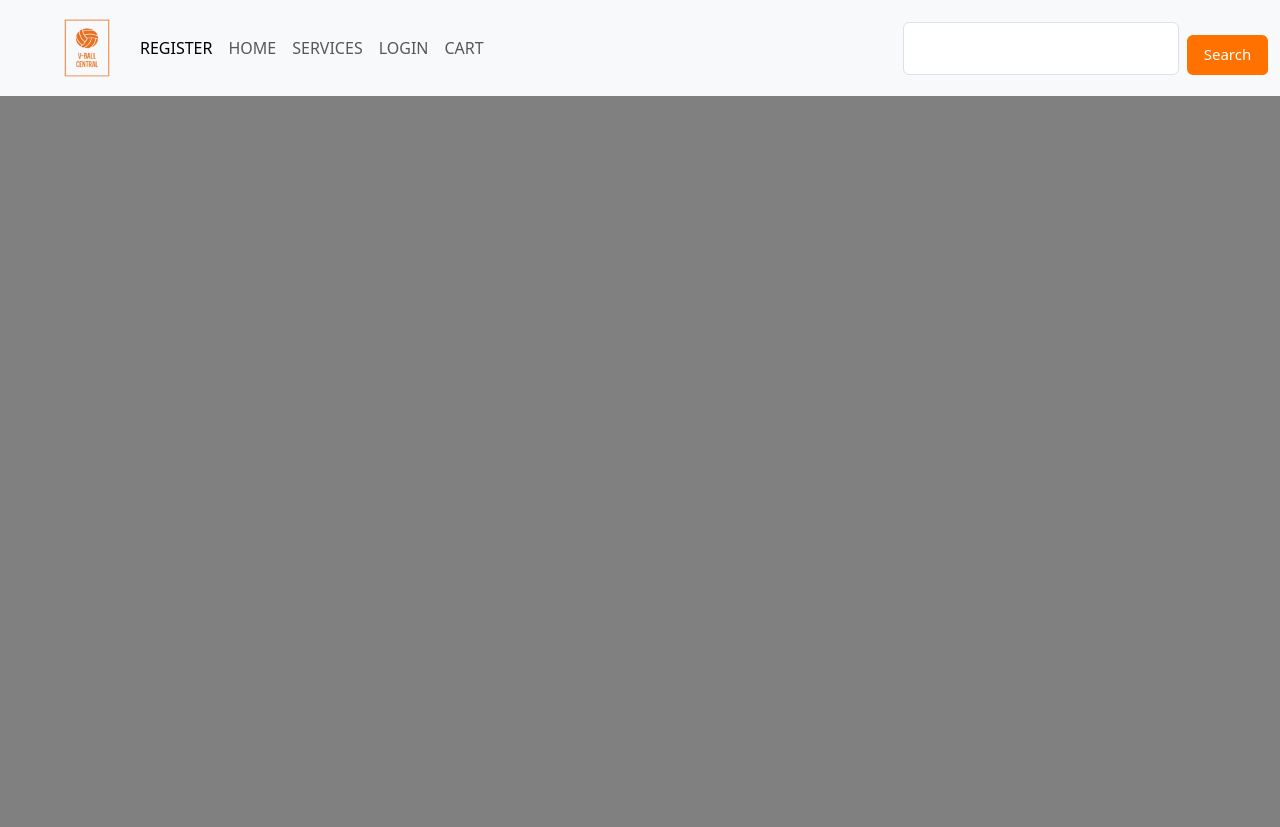
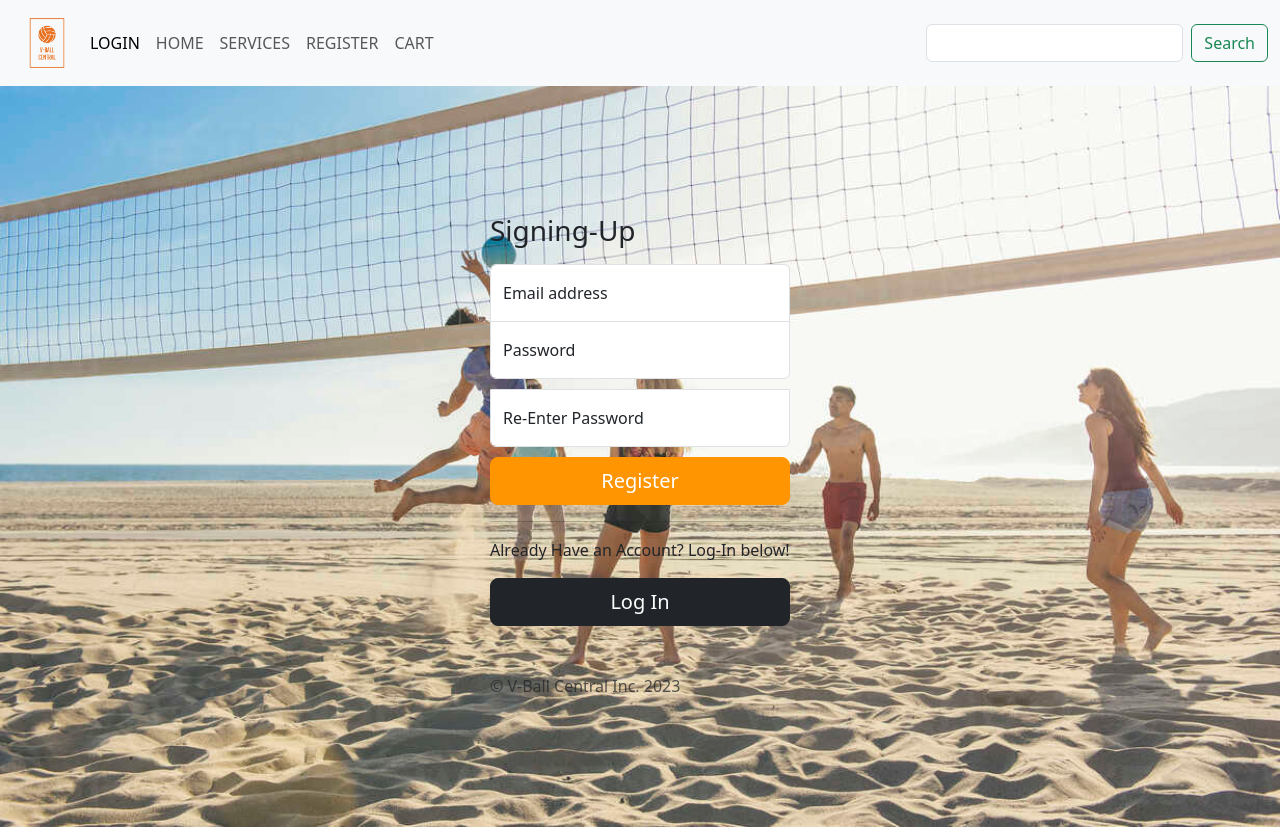
Before and after one commit to Kirdna/capstone-1, a plain HTML site: page reg.html in a window 1280 px wide. Before the commit the page ends 800 px from the top, so only its background shows below. Drawn offline with nearby package versions, Linux system fonts and the light colour scheme.

Commit message:
register page done

```diff
--- a/reg.html
+++ b/reg.html
@@ -1,34 +1,26 @@
 <!DOCTYPE html>
 <html lang="en">
-
 <head>
     <link rel="icon" type="img/x/icon" href="/images/V-Ball Central-logos.jpeg">
-    <meta name="viewport" content="width=device-width, initial-scale=1.0">
-    <title>REGISTER</title>
-    <link href="https://cdn.jsdelivr.net/npm/bootstrap@5.3.0-alpha3/dist/css/bootstrap.min.css" rel="stylesheet"
-      integrity="sha384-KK94CHFLLe+nY2dmCWGMq91rCGa5gtU4mk92HdvYe+M/SXH301p5ILy+dN9+nJOZ" crossorigin="anonymous">
-
-    <link rel="stylesheet" href="styles\index.css" href="styles/styles.css">
-
+    <link href="https://cdn.jsdelivr.net/npm/bootstrap@5.3.0-alpha3/dist/css/bootstrap.min.css" rel="stylesheet" integrity="sha384-KK94CHFLLe+nY2dmCWGMq91rCGa5gtU4mk92HdvYe+M/SXH301p5ILy+dN9+nJOZ" crossorigin="anonymous">
 </head>
-
 <body>
+<link rel="stylesheet" href="styles\login.css" href="styles/styles.css">
+<title>Registration</title>
 <nav class="navbar navbar-expand-lg bg-body-tertiary">
     <div class="container-fluid">
       <a href="index.html"><img class="logo" width="70px" height="70px" src="/images/V-Ball Central-1.png"></a>
-        <button class="navbar-toggler" type="button" data-bs-toggle="collapse" data-bs-target="#navbarSupportedContent"
-          aria-controls="navbarSupportedContent" aria-expanded="false" aria-label="Toggle navigation">
+      <button class="navbar-toggler" type="button" data-bs-toggle="collapse" data-bs-target="#navbarSupportedContent" aria-controls="navbarSupportedContent" aria-expanded="false" aria-label="Toggle navigation">
         <span class="navbar-toggler-icon"></span>
       </button>
       <div class="collapse navbar-collapse" id="navbarSupportedContent">
         <ul class="navbar-nav me-auto mb-2 mb-lg-0">
           <li class="nav-item">
-              <a class="nav-link active" aria-current="page" href="#">REGISTER</a>
+            <a class="nav-link active" aria-current="page" href="#">LOGIN</a>
           </li>
             <li class="nav-item"><a class="nav-link" href="index.html">HOME</a></li>
             <li class="nav-item"><a class="nav-link" href="service.html">SERVICES</a></li>
-            <li class="nav-item"><a class="nav-link" href="login.html">LOGIN</a></li>
-
+            <li class="nav-item"><a class="nav-link" href="reg.html">REGISTER</a></li>
             <li class="nav-item"><a class="nav-link" href="cart.html">CART</a></li>
         </ul>
         <form class="d-flex" role="search">
@@ -38,3 +30,39 @@
       </div>
     </div>
   </nav>
+
+  <main>
+    <main class="form-signin w-100 m-auto">
+        <form>
+          <img class="gif" src="/images/beach-volleyball.jpg" alt="serve">
+          <h1 class="h3 mb-3 fw-normal"><span>Signing-Up</span></h1>
+
+          <div class="form-floating">
+            <input type="email" class="form-control" id="floatingInput" placeholder="name@example.com">
+            <label for="floatingInput">Email address</label>
+          </div>
+          <div class="form-floating">
+            <input type="password" class="form-control" id="floatingPassword" placeholder="Password">
+            <label for="floatingPassword">Password</label>
+          </div>
+          <div class="form-floating">
+            <input type="password" class="form-control" id="floatingPassword" placeholder="re-enter-Password">
+            <label for="floatingPassword">Re-Enter Password</label>
+          </div>
+
+
+
+          <button class="w-100 btn btn-lg btn-primary" type="submit">Register</button>
+          <hr>
+          <p class="below">Already Have an Account? Log-In below!</p>
+          <a class="w-100 btn btn-lg btn-dark" href="login.html" >Log In</a>
+          <p class="mt-5 mb-3 text-body-secondary">&copy; V-Ball Central Inc. 2023</p>
+        </form>
+      </main>
+
+  </main>
+</body>
+<footer>
+    <script src="https://cdn.jsdelivr.net/npm/bootstrap@5.3.0-alpha3/dist/js/bootstrap.bundle.min.js" integrity="sha384-ENjdO4Dr2bkBIFxQpeoTz1HIcje39Wm4jDKdf19U8gI4ddQ3GYNS7NTKfAdVQSZe" crossorigin="anonymous"></script>
+</footer>
+</html>
--- a/styles/login.css
+++ b/styles/login.css
@@ -2,7 +2,6 @@ html,
 body {
   height: 100%;
 }
-
 
 
 
@@ -34,6 +33,11 @@ body {
   border-top-left-radius: 0;
   border-top-right-radius: 0;
 }
+.form-signin input[type="re-enter-password"] {
+  margin-bottom: 10px;
+  border-top-left-radius: 0;
+  border-top-right-radius: 0;
+}
 
 .gif{
     z-index: -3;
@@ -44,3 +48,20 @@ body {
     top: 50%;
     transform:translate(-50%,-50%)
 }
+
+.btn-primary {
+  --bs-btn-color: #fff;
+  --bs-btn-bg: rgb(255, 149, 0);
+  --bs-btn-border-color: rgb(255, 149, 0);
+  --bs-btn-hover-color: #fff;
+  --bs-btn-hover-bg: rgb(255, 149, 0);
+  --bs-btn-hover-border-color: rgb(255, 149, 0);
+  --bs-btn-focus-shadow-rgb: 49,132,253;
+  --bs-btn-active-color: #fff;
+  --bs-btn-active-bg: rgb(255, 149, 0);
+  --bs-btn-active-border-color: rgb(255, 149, 0);
+  --bs-btn-active-shadow: inset 0 3px 5px rgba(0, 0, 0, 0.125);
+  --bs-btn-disabled-color: #fff;
+  --bs-btn-disabled-bg: rgb(255, 149, 0);
+  --bs-btn-disabled-border-color: rgb(255, 149, 0);
+}
--- a/styles/reg.css
+++ b/styles/reg.css
@@ -1,11 +1,57 @@
-*{
-
-    margin: 0;
-    padding: 0;
+html,
+body {
+  height: 100%;
 }
 
-html {
 
-    height: 50%;
-	width: 100%;
+
+body {
+  align-items: center;
+  padding-top: 0px;
+  padding-bottom: 40px;
+  background-color: #f5f5f5;
 }
+
+.form-signin {
+  max-width: 330px;
+  padding: 15px;
+  padding-top: 10%;
+}
+
+.form-signin .form-floating:focus-within {
+  z-index: 2;
+}
+
+.form-signin input[type="email"] {
+  margin-bottom: -1px;
+  border-bottom-right-radius: 0;
+  border-bottom-left-radius: 0;
+}
+
+.form-signin input[type="password"] {
+  margin-bottom: 10px;
+  border-top-left-radius: 0;
+  border-top-right-radius: 0;
+}
+.form-signin input[type="re-enter-password"] {
+  margin-bottom: 10px;
+  border-top-left-radius: 0;
+  border-top-right-radius: 0;
+}
+
+.btn-primary {
+  --bs-btn-color: #fff;
+  --bs-btn-bg: rgb(255, 149, 0);
+  --bs-btn-border-color: rgb(255, 149, 0);
+  --bs-btn-hover-color: #fff;
+  --bs-btn-hover-bg: rgb(255, 149, 0);
+  --bs-btn-hover-border-color: rgb(255, 149, 0);
+  --bs-btn-focus-shadow-rgb: 49,132,253;
+  --bs-btn-active-color: #fff;
+  --bs-btn-active-bg: rgb(255, 149, 0);
+  --bs-btn-active-border-color: rgb(255, 149, 0);
+  --bs-btn-active-shadow: inset 0 3px 5px rgba(0, 0, 0, 0.125);
+  --bs-btn-disabled-color: #fff;
+  --bs-btn-disabled-bg: rgb(255, 149, 0);
+  --bs-btn-disabled-border-color: rgb(255, 149, 0);
+}
--- a/styles/service.css
+++ b/styles/service.css
@@ -0,0 +1,4 @@
+html,
+body {
+  height: 100%;
+}
```
Also changed, not shown: login.html (+4 -6 lines), service.html (+30 -0 lines), images/beach-volleyball.jpg (added), images/volleyball_court.webp (deleted). Lines whose indentation alone changed are shown as unchanged.
